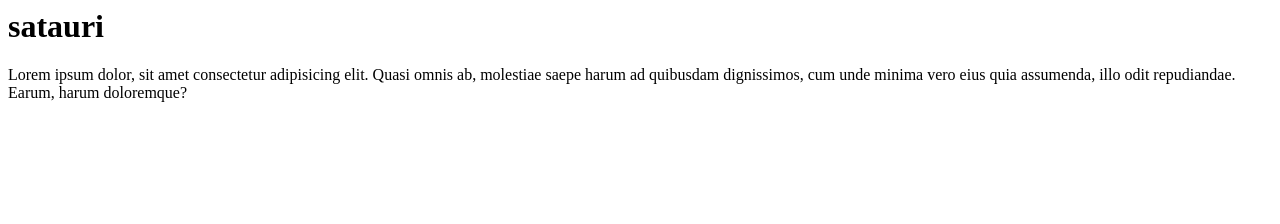
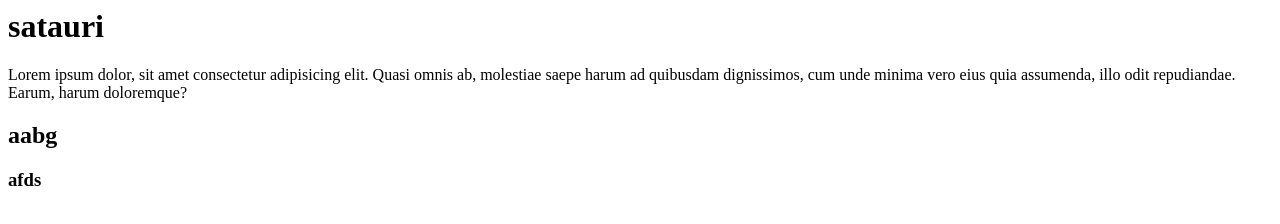
Before and after one commit to peradzed/lecture2, a plain HTML site: page index.html in a window 1280 px wide. Drawn offline with Linux system fonts and the light colour scheme.

Commit message:
i added h2 h3

```diff
--- a/index.html
+++ b/index.html
@@ -1,2 +1,4 @@
 <h1>satauri</h1>
 <p>Lorem ipsum dolor, sit amet consectetur adipisicing elit. Quasi omnis ab, molestiae saepe harum ad quibusdam dignissimos, cum unde minima vero eius quia assumenda, illo odit repudiandae. Earum, harum doloremque?</p>
+<h2>aabg</h2>
+<h3>afds</h3>
```
